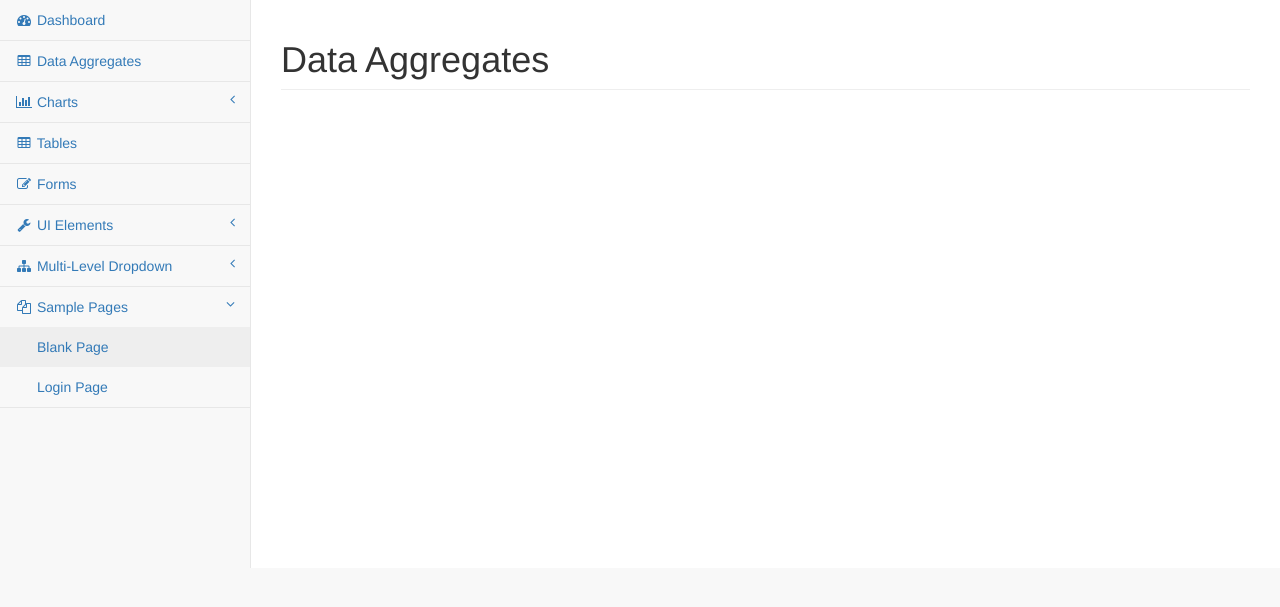
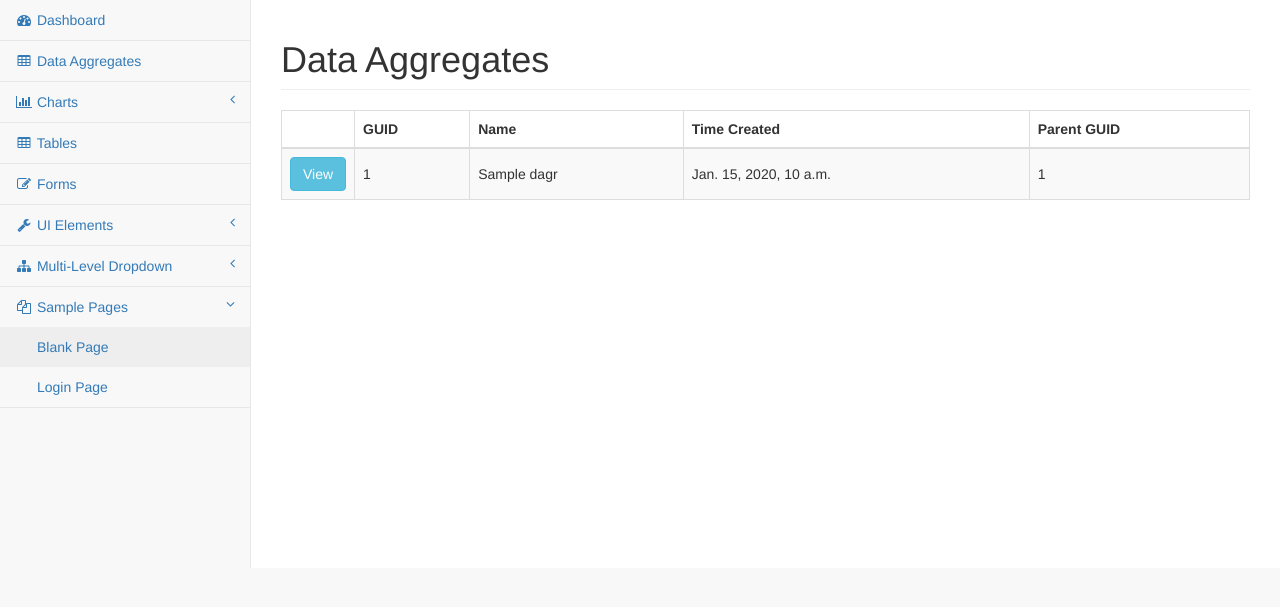
Before and after one commit to JPeterson462/CMSC424-Project, a Django app: template web/mmda/templates/mmda/data_aggregates.html in a window 1280 px wide. Shown: the part 51-658 px from the top of the page. Run offline with Django 3.2, Linux system fonts and the light colour scheme; the template is opened without the code that fills it: most values are stand-ins (such as "Sample title", 1, 10 or a date in 2020); style sheets or scripts are compiled from the project's sources; parts of the project's set-up code (start-up, migrations or seed data) failed here and were passed over; some libraries are stand-ins or nearby versions.

Commit message:
KW: Added basic DAGRs list page

```diff
--- a/web/mmda/templates/mmda/base.html
+++ b/web/mmda/templates/mmda/base.html
@@ -163,6 +163,7 @@
     </div>
     <!-- /#wrapper -->
 
+    {% block scripts %}
     <!-- jQuery -->
     <script src="{% static 'mmda/vendor/jquery/jquery.min.js' %}"></script>
 
@@ -179,6 +180,7 @@
 
     <!-- Custom Theme JavaScript -->
     <script src="{% static 'mmda/dist/js/sb-admin-2.js' %}"></script>
+    {% endblock scripts %}
 
 </body>
 
--- a/web/mmda/templates/mmda/data_aggregates.html
+++ b/web/mmda/templates/mmda/data_aggregates.html
@@ -1,4 +1,6 @@
 {% extends "mmda/base.html" %}
+
+{% load static %}
 
 {% block title %}Data Aggregates{% endblock %}
 
@@ -9,4 +11,58 @@
         </div>
         <!-- /.col-lg-12 -->
     </div>
+    <!-- /.row -->
+
+    <div class="row">
+        <div class="col-lg-12">
+            <div class="table-responsive">
+                <table width="100%" class="table table-striped table-bordered table-hover">
+                    <thead>
+                        <tr>
+                            <th></th>
+                            <th>GUID</th>
+                            <th>Name</th>
+                            <th>Time Created</th>
+                            <th>Parent GUID</th>
+                        </tr>
+                    </thead>
+                    <tbody>
+                        {% for dagr in dagrs_list %}
+                            <tr>
+                                <td style="width:1px; white-space:nowrap"><button type="button" class="btn btn-info">View</button></td>
+                                <td style="vertical-align:middle">{{ dagr.id }}</td>
+                                <td style="vertical-align:middle">{{ dagr.name }}</td>
+                                <td style="vertical-align:middle">{{ dagr.time_created }}</td>
+                                {% if dagr.parent_dagr_id %}
+                                    <td style="vertical-align:middle">{{ dagr.parent_dagr_id }}</td>
+                                {% else %}
+                                    <td></td>
+                                {% endif %}
+                            </tr>
+                        {% endfor %}
+                    </tbody>
+                </table>
+            </div>
+            <!-- /.table-responsive -->
+        </div>
+        <!-- /.col-lg-6 -->
+    </div>
+    <!-- /.row -->
 {% endblock %}
+
+{% block scripts %}
+    {{ block.super }}
+    <!-- DataTables JavaScript -->
+    <script src="{% static 'mmda/vendor/datatables/js/jquery.dataTables.min.js' %}"></script>
+    <script src="{% static 'mmda/vendor/datatables-plugins/dataTables.bootstrap.min.js' %}"></script>
+    <script src="{% static 'mmda/vendor/datatables-responsive/dataTables.responsive.js' %}"></script>
+
+    <!-- Page-Level Demo Scripts - Tables - Use for reference -->
+    <script>
+        $(document).ready(function() {
+            $('#dataTables-example').DataTable({
+                responsive: true
+            });
+        });
+    </script>
+{% endblock scripts %}
--- a/web/mmda/views.py
+++ b/web/mmda/views.py
@@ -25,7 +25,8 @@ def index(request):
     return render(request, 'mmda/index.html', context) '''
 
 def data_aggregates(request):
-    context = {}
+    dagrs_list = DataAggregate.objects.all()
+    context = { 'dagrs_list': dagrs_list }
     return render(request, 'mmda/data_aggregates.html', context)
 
 def format_date_from_header(header_date):
```
